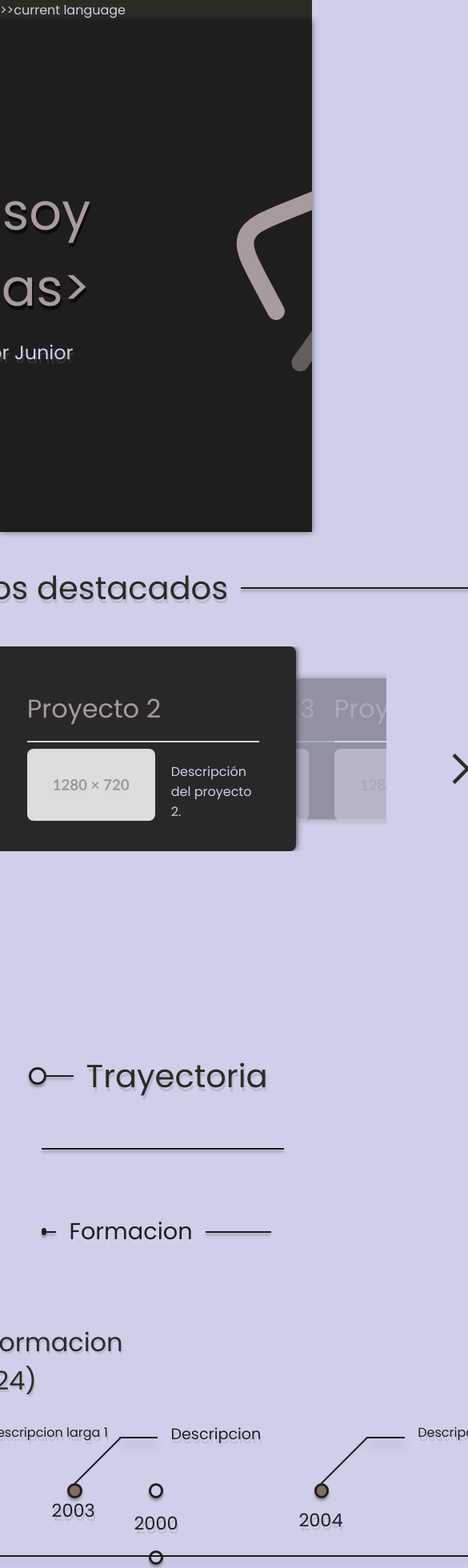
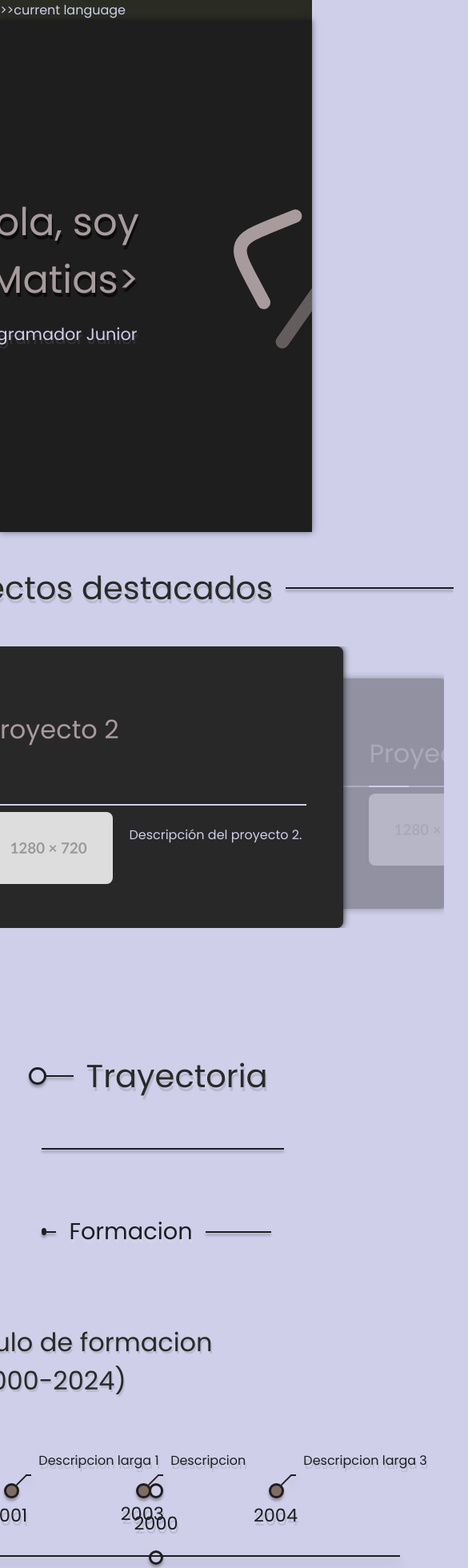
Before and after one commit to Matii111/Matii111.github.io, a React (Create React App) app: page / in a window 390 px wide. Shown: the top 1960 px of the page at 80% size, 585 px wide, since content can reach past the window. Built offline with nearby package versions, Linux system fonts and the light colour scheme.

Commit message:
style(major): Tablet resolution added to css.

```diff
--- a/src/index.css
+++ b/src/index.css
@@ -1067,3 +1067,136 @@ body {
     margin-left: 5rem;
   }
 }
+
+@media (max-width: 768px) {
+
+  /* CAREER SECTION */
+  .career-title>.right-hr {
+    width: 21rem;
+  }
+
+  .career-long-hr {
+    width: 38rem;
+  }
+
+  .career-content-title {
+    left: -4rem;
+  }
+
+  .career-featured-container {
+    margin-left: 5rem;
+  }
+
+  .career-featured-content {
+    margin-left: 0rem !important;
+    margin-top: -0.8rem;
+  }
+
+  .horizontal-hr>p {
+    font-size: 1rem !important;
+    margin-left: 1rem;
+    margin-top: -2.5rem;
+    height: 1rem;
+  }
+
+  .career-featured-content>.horizontal-hr {
+    width: 0.4rem;
+    margin-top: -2.4rem;
+    margin-left: 2.9rem;
+  }
+
+  .career-featured-content>.diagonal-hr {
+    width: 1rem;
+    rotate: calc(135deg);
+    margin-left: 2rem;
+    margin-bottom: 0;
+  }
+
+  .career-featured-content>.circle-title {
+    margin-top: 0.2rem;
+    margin-left: 1.2rem;
+  }
+
+  .career-featured-content>p {
+    margin-top: 2rem;
+    margin-left: 0rem;
+  }
+
+  .career-end {
+    width: 80%;
+  }
+
+  .career-content>.career-content-description {
+    width: 80%;
+    font-size: 1.1rem;
+  }
+
+  /* FEATURED PROJECT */
+
+  .slideButtonPrev>img {
+    right: -4.4rem;
+  }
+
+  .slideButtonNext>img {
+    left: -7rem;
+  }
+
+  .slideButtonNext>img,
+  .slideButtonPrev>img {
+    height: 5rem;
+    margin-top: -5rem;
+    opacity: 0;
+    padding: 4rem 0rem 4rem 0rem;
+  }
+
+  .middle-card {
+    width: 25rem;
+    height: 16rem !important;
+  }
+
+  .project-card {
+    height: 12rem;
+  }
+
+  .slide-container {
+    width: 45rem;
+
+  }
+
+  .right-hr {
+    width: 13rem;
+  }
+
+  /* PRESENTATION CARD */
+
+  .presentation-logo>img {
+    width: 23rem;
+    margin-left: 0;
+  }
+
+  .presentation {
+    font-size: 3rem;
+  }
+
+  .description {
+    font-size: 1.3rem;
+  }
+
+  .presentation-label {
+    padding-left: 7rem;
+  }
+
+  /* FOOTER */
+  .footer-title>p {
+    font-size: 1.2rem;
+  }
+
+  /* SPECIALITIES */
+  .tools-title .right-hr {
+    width: 46%;
+  }
+
+  .tool-item>img {
+    height: 4rem;
+  }
+}
```
